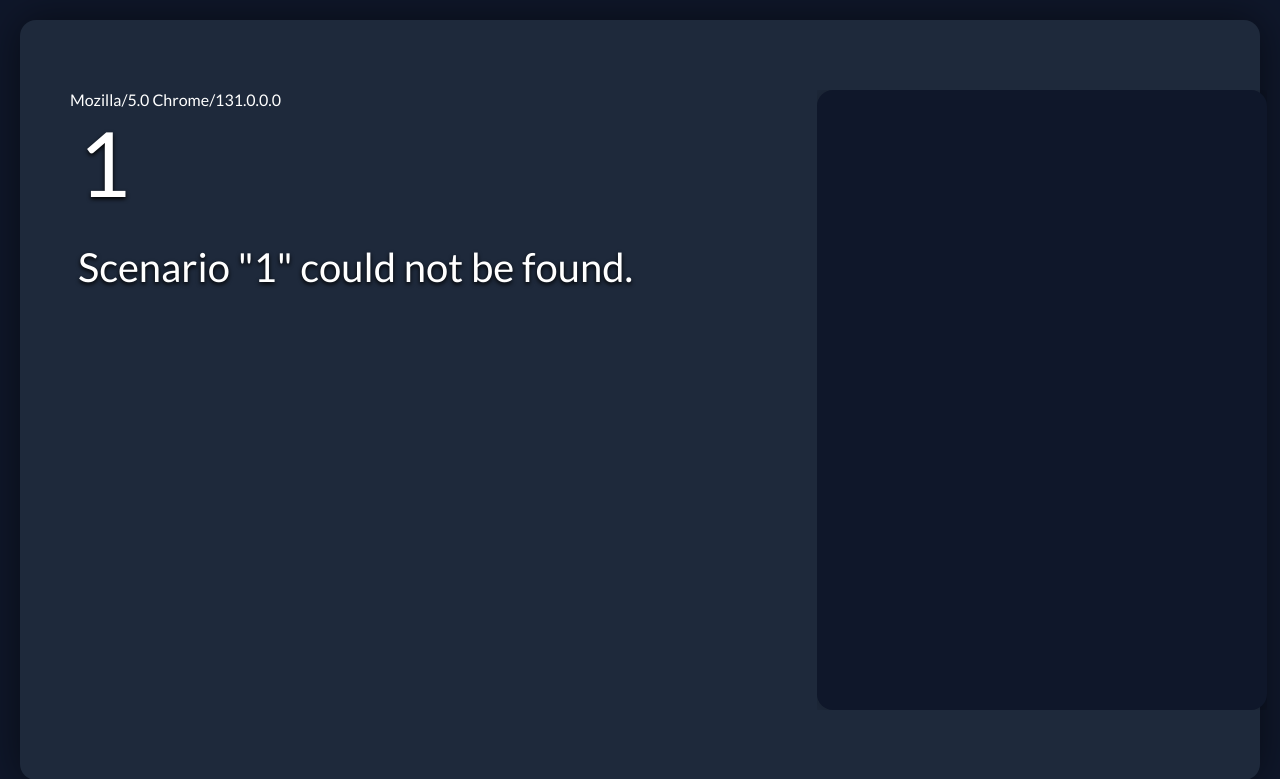
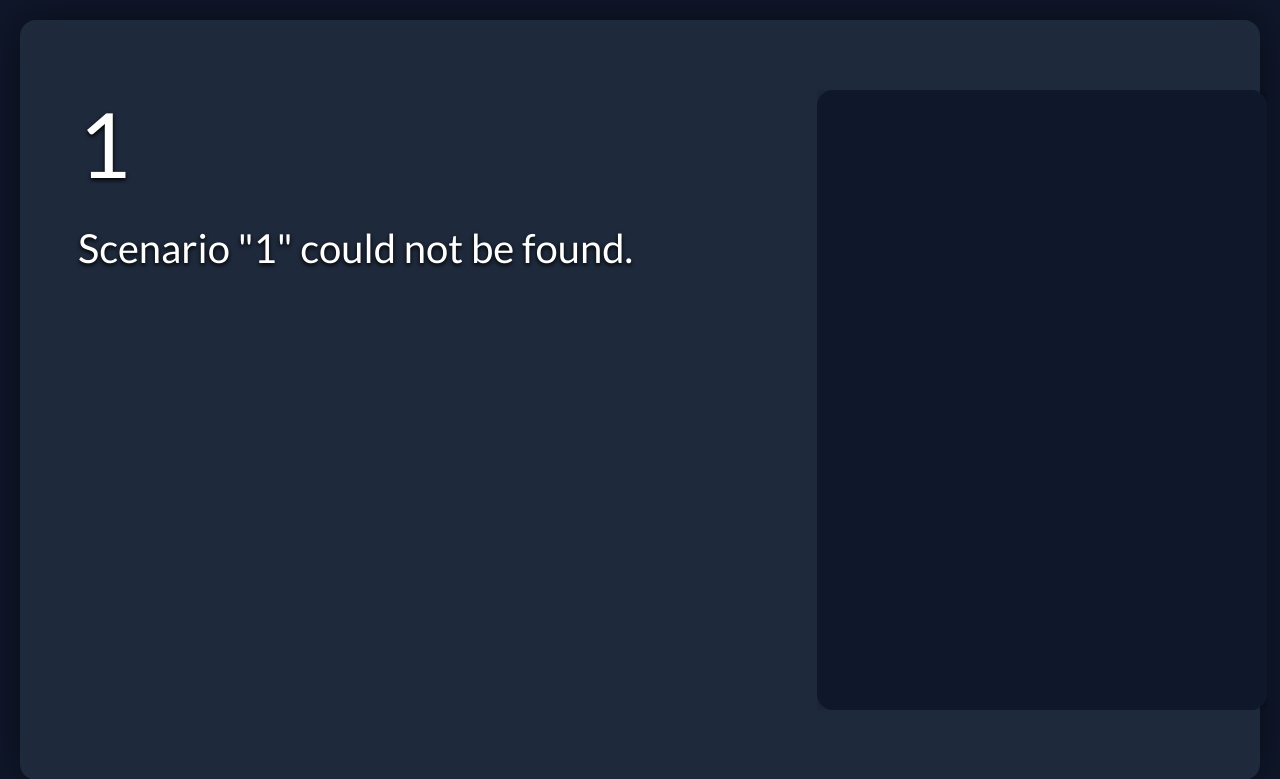
Before and after one commit to c-toolbox/SimStad-Omni, a Django app: page /legend/1/ in a window 1280 px wide. Shown: the top 779 px of the page. Run offline with Django 4.2, Linux system fonts and the light colour scheme; data that the repository does not hold is empty.

Commit message:
Update legend html. Remove debug.

```diff
--- a/simstad/templates/simstad/legend.html
+++ b/simstad/templates/simstad/legend.html
@@ -227,7 +227,6 @@
 		<div class="container">
 			<!-- Left Section: Title & Description -->
 			<div class="left-section">
-				<div>{{ request.META.HTTP_USER_AGENT }}</div>
 				<div class="title-container">
 					<h1>{{ scenario.name }}</h1>
 				</div>
@@ -378,7 +377,7 @@
 
 					// One shared size on the list: text and (em-sized) symbols scale together.
 					var size = 40;
-					list.style.fontSize = size + "px";
+					var size = 56;
 					while (!fits() && size > MIN_SIZE) {
 						size -= 1;
 						list.style.fontSize = size + "px";
```
